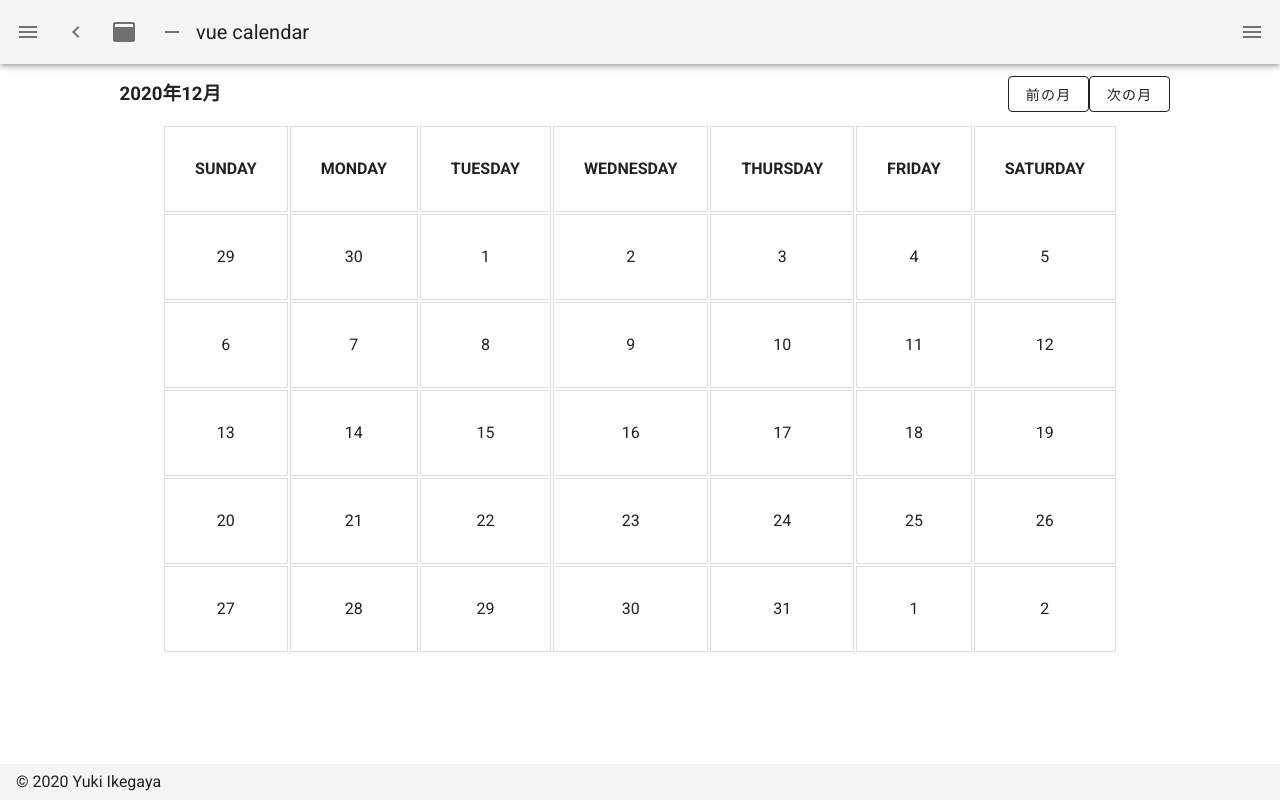
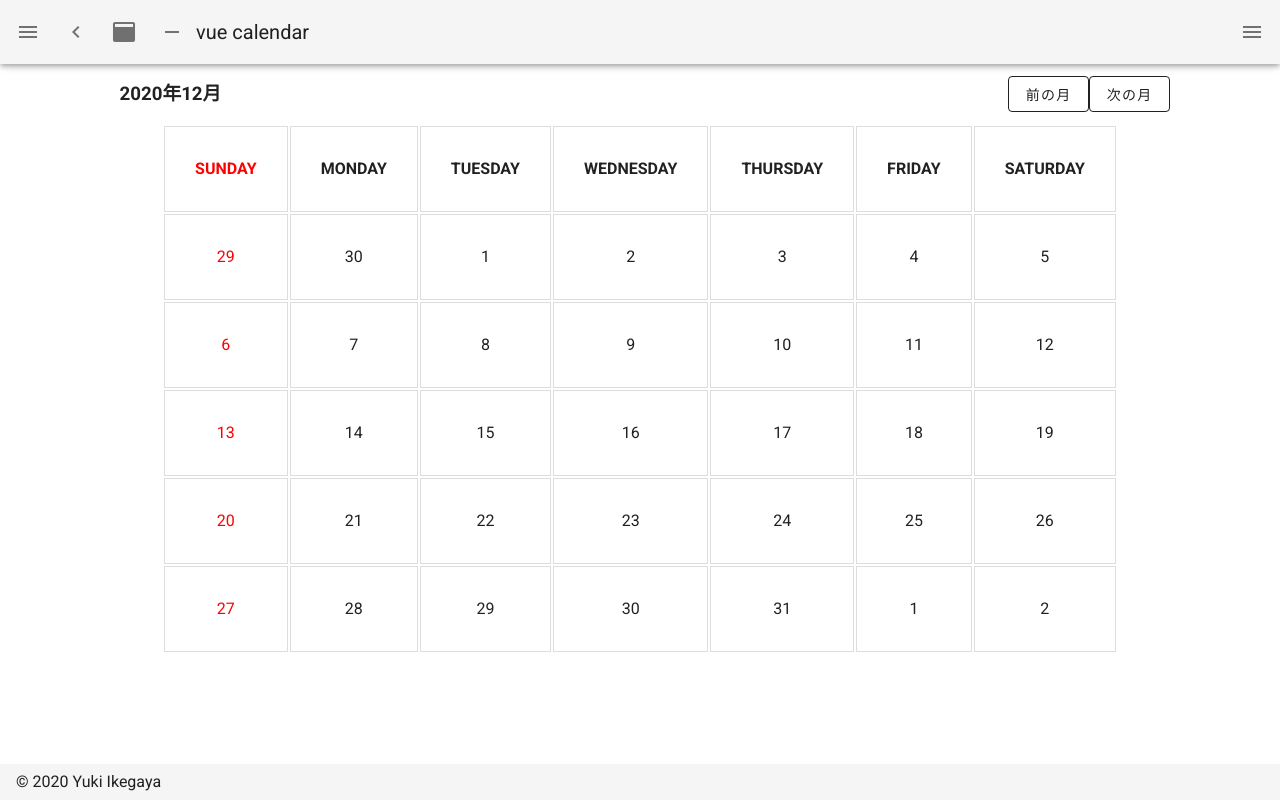
Before and after one commit to ikeyu0806/vue-calendar, a Nuxt app: page / in a window 1280 px wide. Built offline with nearby package versions, Linux system fonts and the light colour scheme.

Commit message:
add red color to sunday

```diff
--- a/pages/index.vue
+++ b/pages/index.vue
@@ -17,10 +17,10 @@
       <table>
         <thead>
           <tr>
-            <th v-for="week in weeks" :key="week.id">{{ week.value }}</th>
+            <th v-for="week in weeks" :key="week.id" :class="{sunday: week.id === 0}">{{ week.value }}</th>
           </tr>
           <tr v-for="(week, index) in calendars" :key="index">
-            <td v-for="(day, index) in week" :key="index">
+            <td v-for="(day, index) in week" :key="index" :class="{sunday: index === 0}">
               {{ day.date }}
             </td>
           </tr>
@@ -37,6 +37,9 @@
 }
 .month-select {
   margin-right: 10px;
+}
+.sunday {
+  color: red;
 }
 th {
     border: 1px solid #ddd;
```
